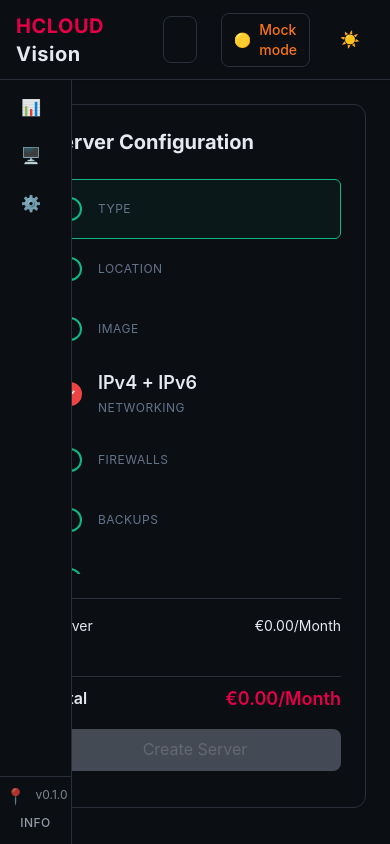
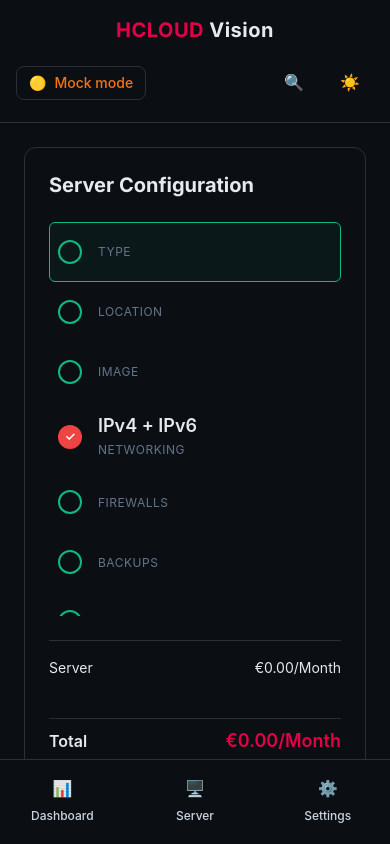
Before and after one commit to preston-jones/hcloud-angular-dashboard, an Angular app: page /servers in a window 390 px wide. Built offline with nearby package versions, Linux system fonts and the light colour scheme; no server answers; a web font is replaced by a local one.

Commit message:
feat: implement mobile responsive sidebar and topbar with search functionality

```diff
--- a/src/app/shared/ui/layout/sidebar/sidebar.scss
+++ b/src/app/shared/ui/layout/sidebar/sidebar.scss
@@ -173,3 +173,68 @@
   margin: 0 auto;
   padding: 4px;
 }
+
+/* Mobile responsive - bottom fixed sidebar */
+@media (max-width: 768px) {
+  .sidebar {
+    position: absolute;
+    bottom: 0;
+    left: 0;
+    right: 0;
+    top: auto;
+    width: 100%;
+    height: auto;
+    flex-direction: row;
+    justify-content: space-around;
+    border-right: none;
+    border-top: 1px solid var(--border);
+    transition: none;
+    z-index: 99;
+  }
+
+  .nav {
+    flex-direction: row;
+    justify-content: space-around;
+    padding: 8px 0;
+    flex: 1;
+  }
+
+  .nav-link {
+    flex-direction: column;
+    gap: 4px;
+    padding: 8px 4px;
+    border-left: none;
+    border-radius: 8px;
+    min-width: 60px;
+    height: auto;
+    border-bottom: 3px solid transparent;
+  }
+
+  .nav-link.active {
+    border-left: none;
+    border-bottom: 3px solid #10b981;
+  }
+
+  .nav-link:hover {
+    border-left: none;
+    border-bottom: 3px solid #10b981;
+  }
+
+  .label {
+    font-size: 0.75rem;
+    font-weight: 500;
+  }
+
+  .footer {
+    display: none;
+  }
+
+  :host.collapsed .sidebar {
+    width: 100%;
+  }
+
+  :host.collapsed .label {
+    opacity: 1;
+    visibility: visible;
+  }
+}
--- a/src/app/shared/ui/layout/topbar/topbar.html
+++ b/src/app/shared/ui/layout/topbar/topbar.html
@@ -9,7 +9,7 @@
     </div>
 
     <!-- Center: Search Bar -->
-    <div class="flex-1 flex justify-center max-w-lg mx-6">
+    <div class="flex-1 flex justify-center max-w-lg mx-6" [class.mobile-search-active]="showMobileSearch()">
       <input
         type="search"
         placeholder="Search Server by Name"
@@ -32,6 +32,16 @@
         </span>
       </div>
 
+      <!-- Mobile Icons Group -->
+      <div class="mobile-icons-group">
+        <!-- Search Icon (Mobile Only) -->
+        <button
+          class="search-icon-mobile rounded-lg px-4 py-2.5 text-soft hover:bg-[color-mix(in_oklab,_var(--text)_8%,_transparent)] transition-colors w-12 flex items-center justify-center"
+          (click)="onMobileSearchClick()"
+          aria-label="Search servers">
+          <span>{{ showMobileSearch() ? '✕' : '🔍' }}</span>
+        </button>
+
         <!-- Theme Toggle -->
         <button
           class="rounded-lg px-4 py-2.5 text-soft hover:bg-[color-mix(in_oklab,_var(--text)_8%,_transparent)] transition-colors w-12 flex items-center justify-center"
@@ -47,4 +57,5 @@
         </button>
       </div>
     </div>
+  </div>
 </header>
--- a/src/app/shared/ui/layout/topbar/topbar.scss
+++ b/src/app/shared/ui/layout/topbar/topbar.scss
@@ -10,10 +10,20 @@
   display: flex;
   align-items: center;
   height: 80px;
+  transition: height 0.3s ease-in-out;
 
   .container {
     max-width: none;
   }
+}
+
+/* Hide search icon by default */
+.search-icon-mobile {
+  display: none;
+}
+
+.mobile-icons-group {
+  display: contents;
 }
 
 // Style the native search input clear button
@@ -42,3 +52,50 @@
     cursor: pointer;
   }
 }
+
+/* Mobile responsive */
+@media (max-width: 768px) {
+  .topbar {
+    height: auto;
+    min-height: 80px;
+    align-items: stretch;
+  }
+
+  .container {
+    flex-direction: column;
+    gap: 16px;
+    padding: 16px;
+
+    /* Target the right container with status badge and theme toggle */
+    > div:last-child {
+      width: 100%;
+      justify-content: space-between;
+    }
+  }
+
+  .mobile-icons-group {
+    display: flex;
+    gap: 8px;
+  }
+
+  /* Desktop search bar - hidden by default on mobile */
+  .container > div:nth-child(2) {
+    display: none;
+
+    &.mobile-search-active {
+      display: flex;
+      order: 3;
+      max-width: none;
+      margin: 0;
+
+      input[type="search"] {
+        max-width: none;
+      }
+    }
+  }
+
+  /* Show search icon on mobile */
+  .search-icon-mobile {
+    display: flex;
+  }
+}
--- a/src/app/shared/ui/layout/topbar/topbar.ts
+++ b/src/app/shared/ui/layout/topbar/topbar.ts
@@ -1,4 +1,4 @@
-import { ChangeDetectionStrategy, Component, EventEmitter, Output, inject } from '@angular/core';
+import { ChangeDetectionStrategy, Component, EventEmitter, Output, inject, signal } from '@angular/core';
 import { ThemeService } from '../../../../core/theme.service';
 import { HetznerApiService } from '../../../../core/hetzner-api.service';
 import { SearchService } from '../../../../core/search.service';
@@ -16,6 +16,9 @@
   private theme = inject(ThemeService);
   private api = inject(HetznerApiService);
   public searchService = inject(SearchService);
+
+  // Mobile search state
+  public showMobileSearch = signal(false);
 
   isDark() { return this.theme.theme() === 'dark'; }
   toggleTheme() { this.theme.toggle(); }
@@ -62,4 +65,17 @@
     // Clear search when a server is selected
     this.clearSearch();
   }
+
+  onMobileSearchClick() {
+    this.showMobileSearch.set(!this.showMobileSearch());
+    // Focus the search input when opened
+    if (this.showMobileSearch()) {
+      setTimeout(() => {
+        const searchInput = document.querySelector('input[type="search"]') as HTMLInputElement;
+        if (searchInput) {
+          searchInput.focus();
+        }
+      }, 300);
+    }
+  }
 }
```
Lines whose indentation alone changed are shown as unchanged.
